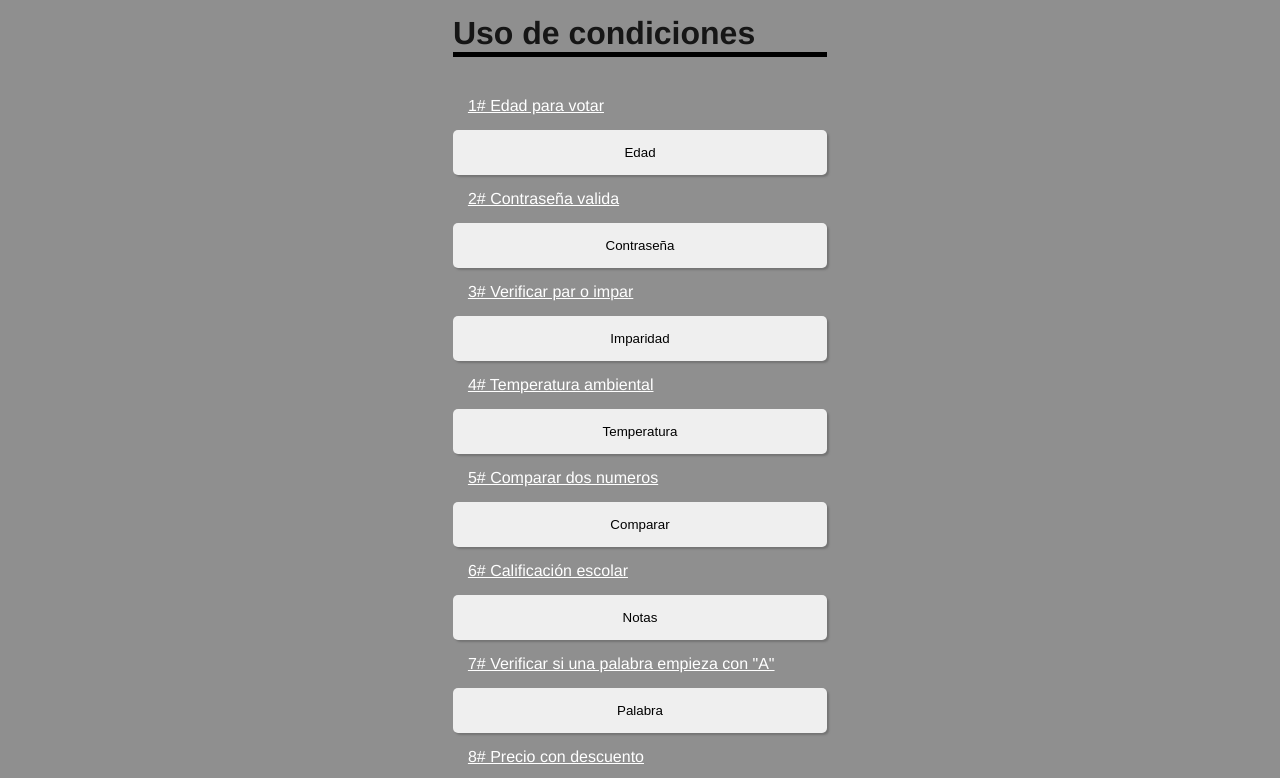
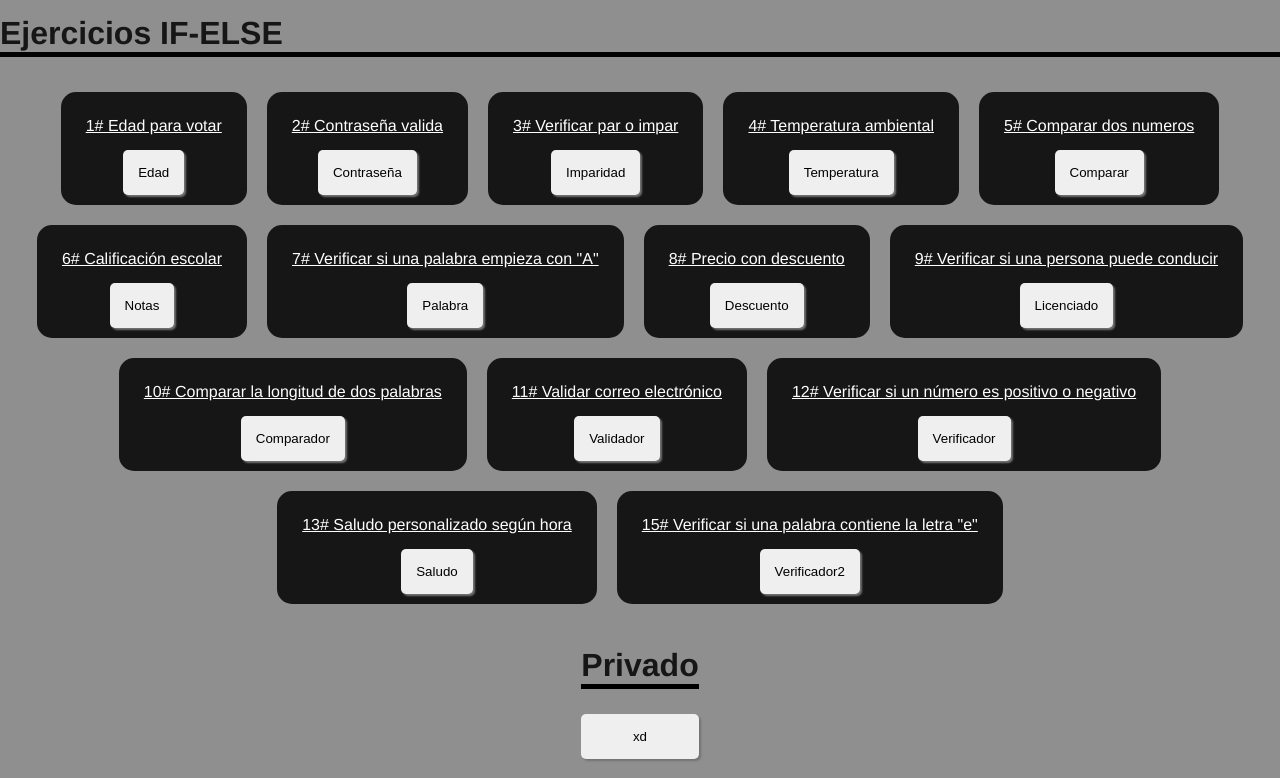
Before and after one commit to akon1212233/Fundamentos_Javascript, a plain HTML site: page 05_condicionales_if_else/index.html in a window 1280 px wide. Shown: the top 778 px of the page. Drawn offline with Linux system fonts and the light colour scheme.

Commit message:
terminao

```diff
--- a/05_condicionales_if_else/index.html
+++ b/05_condicionales_if_else/index.html
@@ -5,41 +5,71 @@
     <meta charset="UTF-8">
     <meta name="viewport" content="width=device-width, initial-scale=1.0">
     <link rel="stylesheet" href="static/css/style.css">
-    <title>Document</title>
+    <title>IF-ELSE</title>
 </head>
 
 <body>
 
     <div class="container">
-        <h1>Uso de condiciones</h1>
+        <h1>Ejercicios IF-ELSE</h1>
+        <div class="condicionales">
+            <div class="condicion">
                 <p>1# Edad para votar</p>
                 <button onclick="Votoedad()">Edad</button>
+            </div>
+            <div class="condicion">
                 <p>2# Contraseña valida</p>
                 <button onclick="Contraseña()">Contraseña</button>
+            </div>
+            <div class="condicion">
                 <p>3# Verificar par o impar</p>
                 <button onclick="Parimpar()">Imparidad</button>
+            </div>
+            <div class="condicion">
                 <p>4# Temperatura ambiental</p>
                 <button onclick="Temp()">Temperatura</button>
+            </div>
+            <div class="condicion">
                 <p>5# Comparar dos numeros</p>
                 <button onclick="Comparador()">Comparar</button>
+            </div>
+            <div class="condicion">
                 <p>6# Calificación escolar</p>
                 <button onclick="Notas()">Notas</button>
+            </div>
+            <div class="condicion">
                 <p>7# Verificar si una palabra empieza con "A"</p>
                 <button onclick="Palabras()">Palabra</button>
+            </div>
+            <div class="condicion">
                 <p>8# Precio con descuento</p>
                 <button onclick="Descuento()">Descuento</button>
+            </div>
+            <div class="condicion">
                 <p>9# Verificar si una persona puede conducir</p>
                 <button onclick="Licencia()">Licenciado</button>
+            </div>
+            <div class="condicion">
                 <p>10# Comparar la longitud de dos palabras</p>
                 <button onclick="Compa()">Comparador</button>
+            </div>
+            <div class="condicion">
                 <p>11# Validar correo electrónico</p>
                 <button onclick="Vali()">Validador</button>
+            </div>
+            <div class="condicion">
                 <p>12# Verificar si un número es positivo o negativo</p>
                 <button onclick="Veri()">Verificador</button>
+            </div>
+            <div class="condicion">
                 <p>13# Saludo personalizado según hora</p>
                 <button onclick="Hello()">Saludo</button>
+            </div>
+            <div class="condicion">
                 <p>15# Verificar si una palabra contiene la letra "e"</p>
                 <button onclick="Veri2()">Verificador2</button>
+            </div>
+        </div>
     </div>
     <br>
     <div class="container">
--- a/05_condicionales_if_else/static/css/style.css
+++ b/05_condicionales_if_else/static/css/style.css
@@ -27,6 +27,22 @@ body{
     border-radius: 5px;
     padding: 15px;
 }
+.condicion{
+    display: flex;
+    flex-direction: column;
+    justify-content: center;
+    align-items: center;
+    background-color: #161616;
+    margin: 10px;
+    border-radius: 15px;
+    padding: 10px;
+}
+.condicionales{
+    display: flex;
+    flex-wrap: wrap;
+    justify-content: center;
+    align-items: center;
+}
 h1{
     color: #161616;
     border-bottom: 5px solid black;
--- a/05_condicionales_if_else/static/js/script.js
+++ b/05_condicionales_if_else/static/js/script.js
@@ -171,13 +171,11 @@ Verifica si el texto contiene el símbolo @.
 Si lo tiene, muestra "Correo válido", si no, "Correo inválido".*/
 function Vali() {
     let correo = prompt("dime tu correo")
-    let largo = correo.length
-    let cont = 0
-    while (cont > largo) {
-        if (correo[cont] == '@') {
-            alert("correo valido")
-        }
-        cont += 1
+    if(correo.includes("@")){
+        alert("Correo valido")
+    }
+    else{
+        alert("Correo invalido")
     }
 }
 /*Verificar si un número es positivo o negativo
```
Lines whose indentation alone changed are shown as unchanged.
